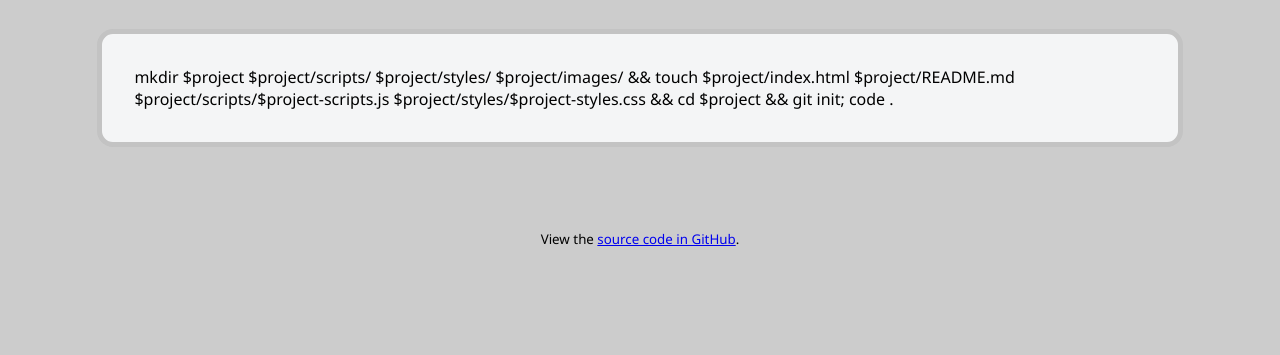
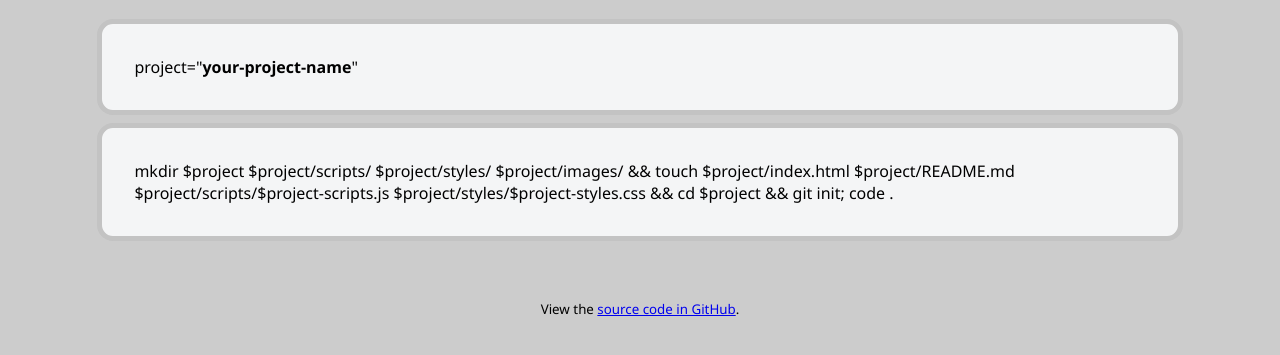
Before and after one commit to jsohndata/cli-rollout, a plain HTML site: page index.html in a window 1280 px wide. Shown: the part 67-422 px from the top of the page. Drawn offline with Linux system fonts and the light colour scheme.

Commit message:
updated Readme.md

```diff
--- a/index.html
+++ b/index.html
@@ -13,7 +13,9 @@
     <h1>Rollout</h1>
 </main>
 
+
 <section>
+    <div>project="<strong>your-project-name</strong>"</div>
     <div class="display"></div>
 </section>
 
--- a/styles/rollout-styles.css
+++ b/styles/rollout-styles.css
@@ -16,7 +16,7 @@ h1 {
 
 section > div {
     display: flex;
-    margin: 2rem auto;
+    margin: 0.5rem auto;
     width: 80%;
     padding: 2rem;
     border: 5px solid #c3c3c3;
```
Also changed, not shown: scripts/rollout-scripts.js (line endings or trailing spaces).
